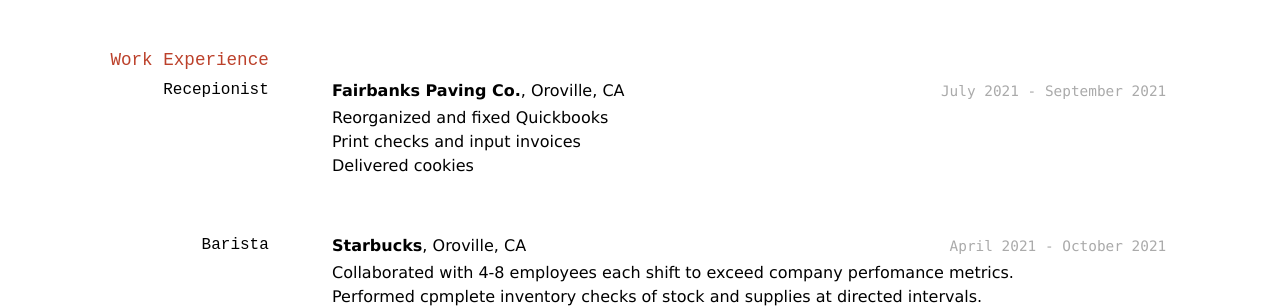
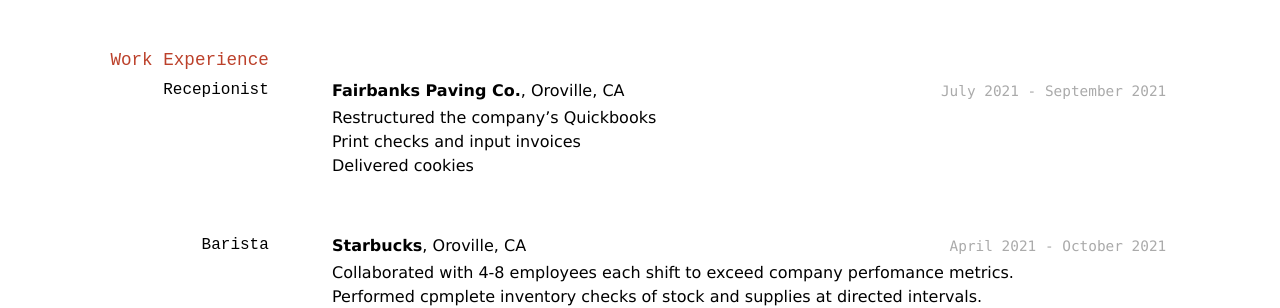
Before and after one commit to E-Fairbanks/E-Fairbanks-Resume, a Jekyll site: the page built from docs/index.md, in a window 1280 px wide. Shown: the part 385-693 px from the top of the page. Built offline with Jekyll 4.4.1, drawn with Linux system fonts in a browser that asks for light colours.

Commit message:
brandnew

```diff
--- a/docs/index.html
+++ b/docs/index.html
@@ -85,7 +85,7 @@ ul.task-list li input[type="checkbox"] {
 <h3 class="anchored" data-anchor-id="recepionist">Recepionist</h3>
 <p><code>July 2021 - September 2021</code> <strong>Fairbanks Paving Co.</strong>, Oroville, CA</p>
 <ul>
-<li>Reorganized and fixed Quickbooks</li>
+<li>Restructured the company’s Quickbooks</li>
 <li>Print checks and input invoices</li>
 <li>Delivered cookies</li>
 </ul>
--- a/docs/index.md
+++ b/docs/index.md
@@ -36,7 +36,7 @@ __Las Plumas High School__, Rexburg, ID
 `July 2021 - September 2021`
 __Fairbanks Paving Co.__, Oroville, CA
 
-- Reorganized and fixed Quickbooks
+- Restructured the company's Quickbooks
 - Print checks and input invoices
 - Delivered cookies
 
```
